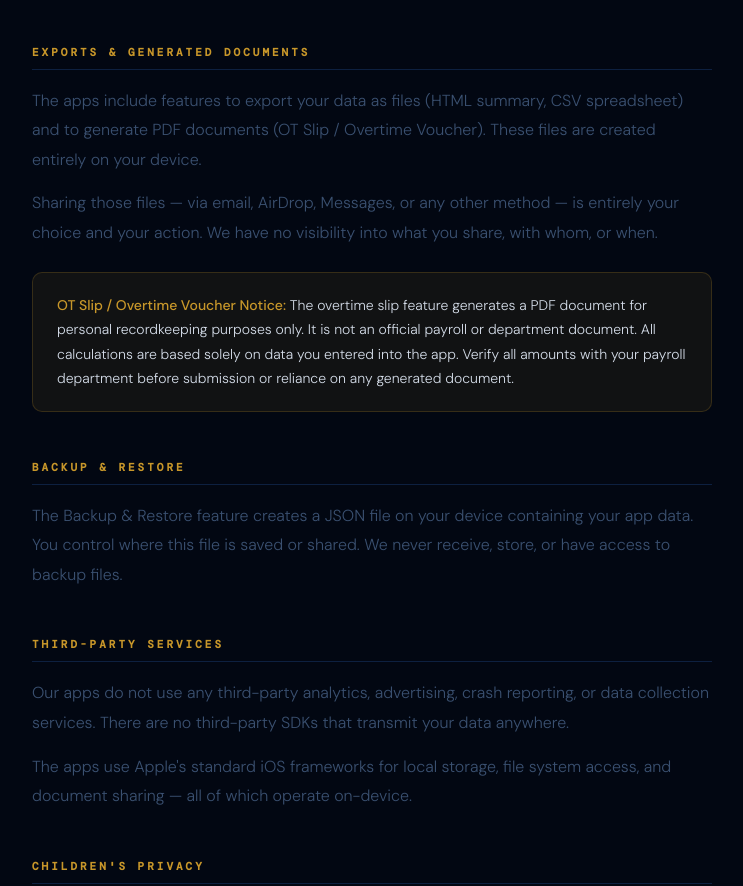
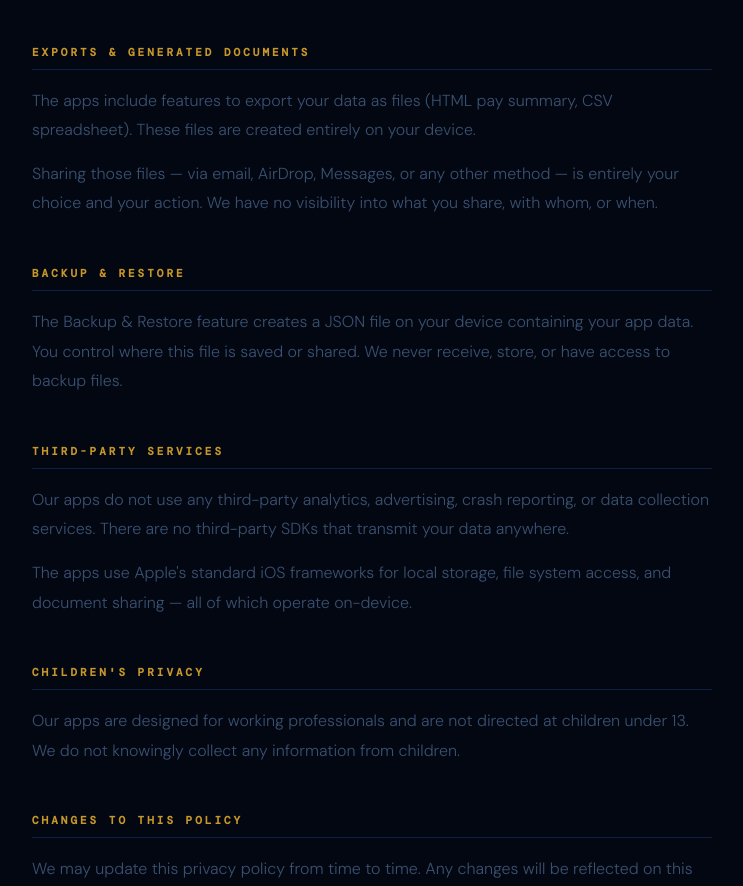
Before and after one commit to mjules93-dev/jfmdigital.net, a plain HTML site: page index.html in a window 1280 px wide. Shown: the part 1034-1920 px from the top of the page, without its empty margins (268-1011 px from the left). Drawn offline with nearby package versions, Linux system fonts and the light colour scheme; a web font is replaced by a local one.

Commit message:
Update index.html

```diff
--- a/index.html
+++ b/index.html
@@ -115,11 +115,9 @@ footer{background:var(--deep);border-top:1px solid var(--border);padding:40px 60
 
   <div class="section">
     <h2>EXPORTS & GENERATED DOCUMENTS</h2>
-    <p>The apps include features to export your data as files (HTML summary, CSV spreadsheet) and to generate PDF documents (OT Slip / Overtime Voucher). These files are created entirely on your device.</p>
+    <p>The apps include features to export your data as files (HTML pay summary, CSV spreadsheet). These files are created entirely on your device.</p>
     <p>Sharing those files — via email, AirDrop, Messages, or any other method — is entirely your choice and your action. We have no visibility into what you share, with whom, or when.</p>
-    <div class="notice">
-      <p><strong>OT Slip / Overtime Voucher Notice:</strong> The overtime slip feature generates a PDF document for personal recordkeeping purposes only. It is not an official payroll or department document. All calculations are based solely on data you entered into the app. Verify all amounts with your payroll department before submission or reliance on any generated document.</p>
-    </div>
+
   </div>
 
   <div class="section">
```
